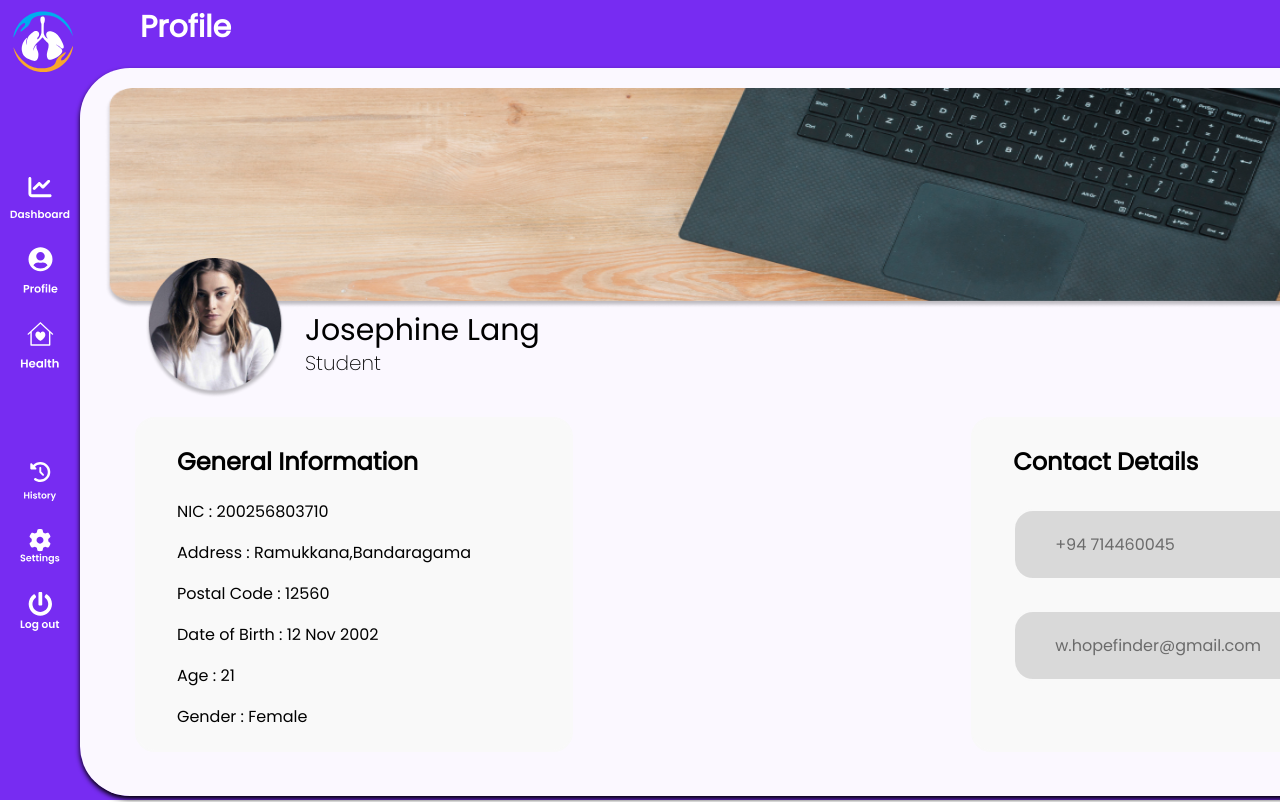
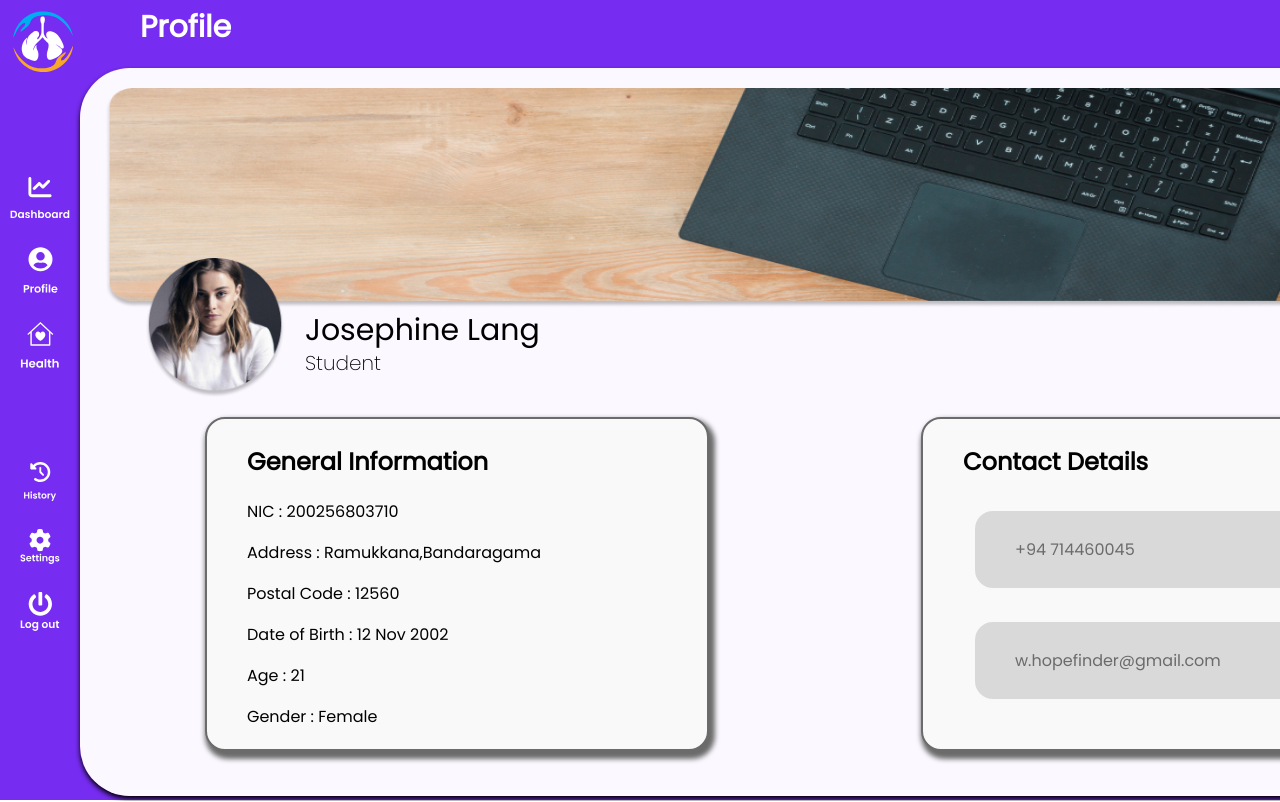
Before and after one commit to AjDep/Early_Lung_Cancer_Detection_System, a React (Vite) app in the folder UI/Hope-Finder/: page / in a window 1280 px wide. Shown: the top 802 px of the page. Built offline with nearby package versions, Linux system fonts and the light colour scheme.

Commit message:
Create page
Created profile page

```diff
--- a/UI/Hope-Finder/src/Pages/Profile/profile.module.css
+++ b/UI/Hope-Finder/src/Pages/Profile/profile.module.css
@@ -57,16 +57,20 @@
     justify-content: center; /* Changed to center to align text in the middle */
     align-items: center; /* Centers the content vertically */
     font-size: 18px;
-    font-weight: 400;
+    font-weight: 600;
     cursor: pointer;
-    border: 2px solid black; /* Example: 2px solid black border */
+    border: 2px solid rgba(119, 44, 242, 1); /* Example: 2px solid black border */
     border-radius: 10px; /* Adjust this value to control the roundness */
     padding: 5px 26px; /* Adjust vertical and horizontal padding as needed */
     background-color: rgba(119, 44, 242, 1);
+    box-shadow: 2px 2px 2px 2px;
+
 }
 
 .submitContainer :hover{
-    color: rgba(119, 44, 242, 1);
+    color: white;
+    background-color: rgb(67, 25, 135);
+    box-shadow: 2px 2px 2px 2px;
 }
 
 .boxcontainer{
@@ -75,16 +79,18 @@
     padding: 20px;
     font-size: 16px;
     font-weight: semibold;
+}
 
-
-
-}
 .box1 {
-    margin: 30px 30px; /* Adds a little space between the two boxes */
+    margin: 30px 100px; /* Adds a little space between the two boxes */
     padding: 5px 100px;
-    border: 2px solid rgba(249, 249, 249, 1); /* Gives a border to each box */
+    border: 2px solid rgba(107, 107, 107, 1); /* Gives a border to each box */
     border-radius: 20px;
     background-color: rgba(249, 249, 249, 1);
+    box-shadow: 3px 5px 5px 3px rgba(107, 107, 107, 1);
+    height: 320px;
+    width: 300px;
+
 
 }
 
@@ -93,8 +99,6 @@
     align-items: center;
     margin-top: 10px;
     padding: 5px 80px;
-
-
 }
 
 .box1 h2, .box1 p {
@@ -103,10 +107,12 @@
 
 .box2 {
     margin: 30px; /* Adds a little space between the two boxes */
-    padding: 5px 100px;
+    padding: 10px 100px;
     border: 2px solid rgba(249, 249, 249, 1); /* Gives a border to each box */
     border-radius: 20px;
     color: rgba(107, 107, 107, 1);
     background-color: rgba(217, 217, 217, 1);
-    margin-left: -60px;
+    margin-left: -50px;
+    width: 150px;
+
 }
```
